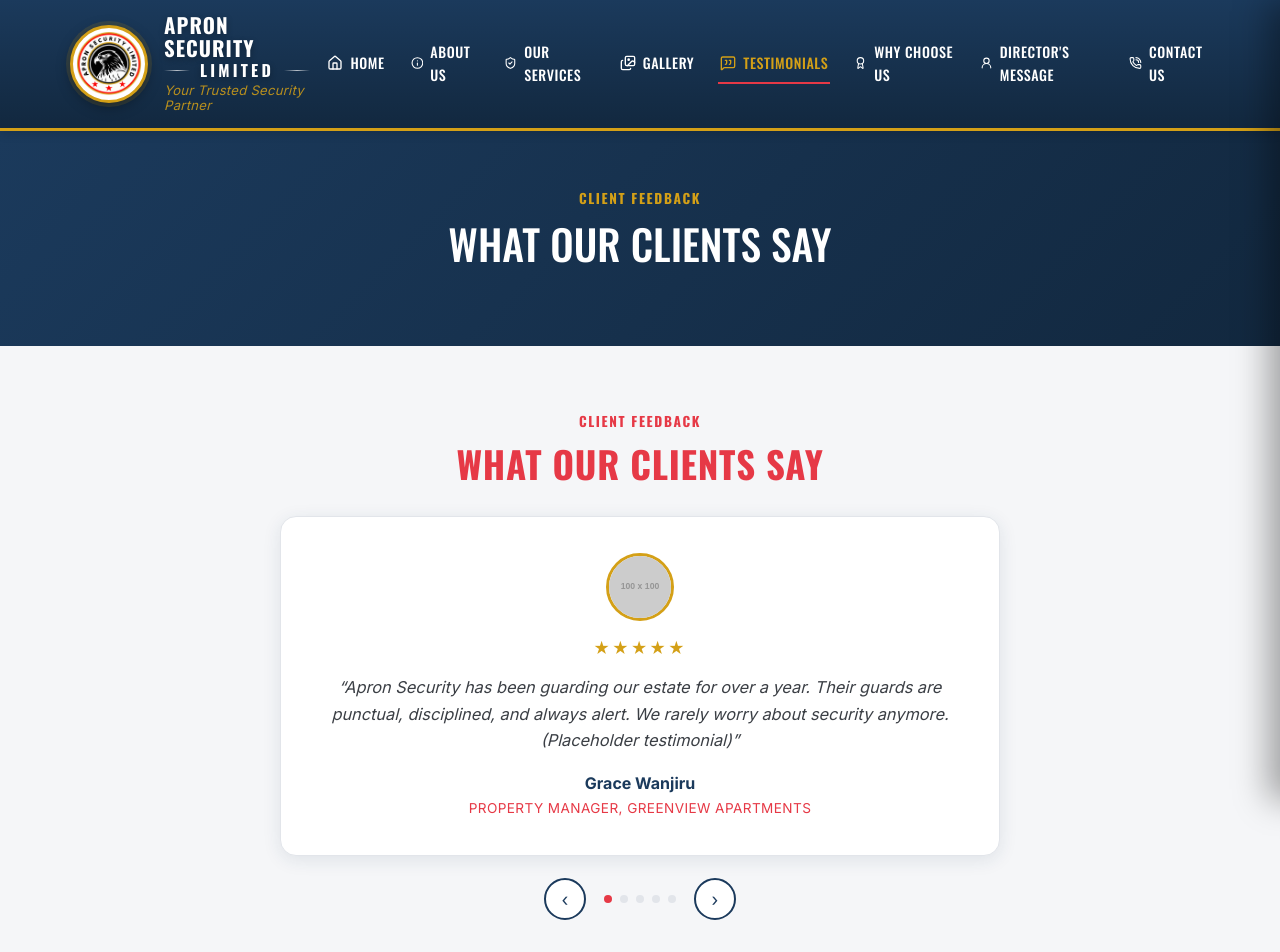
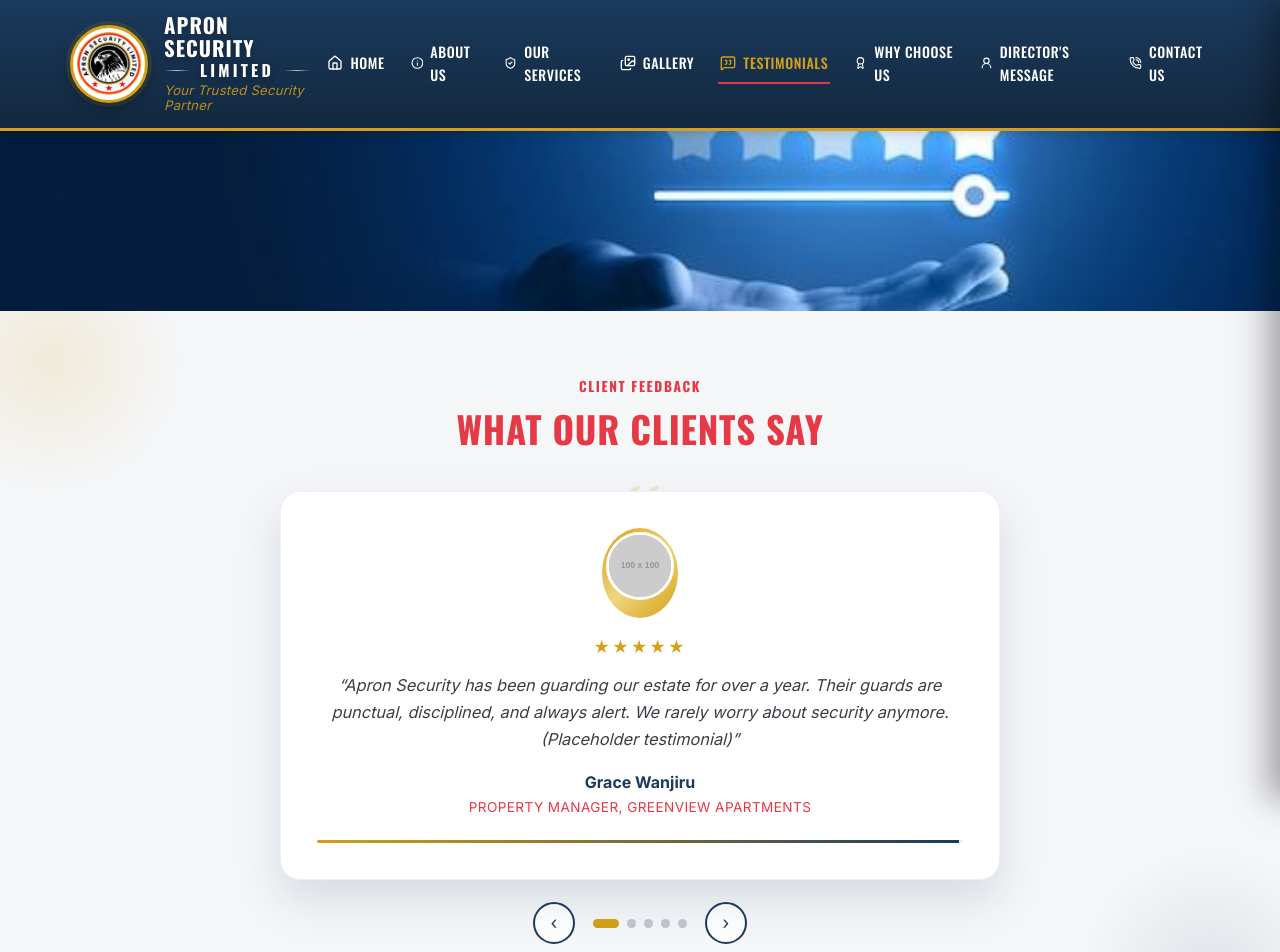
Before and after one commit to Muchyz/apron, a React (Vite) app: page /testimonials in a window 1280 px wide. Shown: the top 952 px of the page. Built offline with nearby package versions, Linux system fonts and the light colour scheme.

Commit message:
Green circle checkmark badges on Services page

```diff
--- a/src/components/Testimonials.jsx
+++ b/src/components/Testimonials.jsx
@@ -6,8 +6,8 @@
 
   const next = () => setIndex((i) => (i + 1) % testimonials.length);
   const prev = () => setIndex((i) => (i - 1 + testimonials.length) % testimonials.length);
+  const goTo = (i) => setIndex(i);
 
-  // Auto-rotate every 6 seconds
   useEffect(() => {
     const t = setInterval(next, 6000);
     return () => clearInterval(t);
@@ -16,34 +16,51 @@
   const current = testimonials[index];
 
   return (
-    <section className="section section--alt" id="testimonials">
+    <section className="section section--alt testimonials-section" id="testimonials">
       <div className="container">
         <span className="section-eyebrow" style={{ textAlign: 'center', display: 'block' }}>
           Client Feedback
         </span>
-        <h2 className="section-heading" style={{ textAlign: 'center', marginBottom: '30px' }}>
+        <h2 className="section-heading" style={{ textAlign: 'center', marginBottom: '40px' }}>
           What Our Clients Say
         </h2>
 
         <div className="testimonial-slider">
-          <div className="card testimonial-card">
-            <img className="testimonial-card__avatar" src={current.avatar} alt={`Photo of ${current.name}`} />
+          <span className="testimonial-quote-icon" aria-hidden="true">&ldquo;</span>
+
+          <div className="testimonial-card" key={index}>
+            <div className="testimonial-card__avatar-wrap">
+              <img
+                className="testimonial-card__avatar"
+                src={current.avatar}
+                alt={`Photo of ${current.name}`}
+              />
+            </div>
             <div className="testimonial-card__stars" aria-label="5 out of 5 stars">
               ★★★★★
             </div>
             <p className="testimonial-card__quote">&ldquo;{current.quote}&rdquo;</p>
             <div className="testimonial-card__name">{current.name}</div>
             <div className="testimonial-card__role">{current.role}</div>
+
+            <div className="testimonial-card__progress" key={`progress-${index}`}>
+              <span></span>
+            </div>
           </div>
 
           <div className="slider-controls">
-            <button onClick={prev} aria-label="Previous testimonial">‹</button>
+            <button className="slider-arrow" onClick={prev} aria-label="Previous testimonial">‹</button>
             <div className="slider-dots">
               {testimonials.map((_, i) => (
-                <span key={i} className={i === index ? 'active' : ''}></span>
+                <button
+                  key={i}
+                  className={i === index ? 'active' : ''}
+                  onClick={() => goTo(i)}
+                  aria-label={`Go to testimonial ${i + 1}`}
+                ></button>
               ))}
             </div>
-            <button onClick={next} aria-label="Next testimonial">›</button>
+            <button className="slider-arrow" onClick={next} aria-label="Next testimonial">›</button>
           </div>
         </div>
       </div>
--- a/src/index.css
+++ b/src/index.css
@@ -471,19 +471,12 @@
 }
 
 .service-detail {
-  display: grid;
-  grid-template-columns: 1fr 1fr;
-  gap: 36px;
-  align-items: center;
+  max-width: 720px;
+  margin: 0 auto;
   padding: 44px 0;
   border-bottom: 1px solid var(--gray-border);
 }
 .service-detail:last-child { border-bottom: none; }
-.service-detail:nth-child(even) .service-detail__img { order: 2; }
-@media (max-width: 860px) {
-  .service-detail { grid-template-columns: 1fr; }
-  .service-detail:nth-child(even) .service-detail__img { order: 0; }
-}
 .service-detail__img img {
   border-radius: var(--radius-lg);
   box-shadow: var(--shadow-card);
@@ -1185,3 +1178,303 @@
   background: var(--navy-dark);
   transform: translateY(-2px);
 }
+
+/* ---------- Testimonials (mobile) ---------- */
+@media (max-width: 560px) {
+  .testimonial-card {
+    padding: 24px 18px;
+  }
+  .testimonial-card__avatar {
+    width: 56px;
+    height: 56px;
+  }
+  .testimonial-card__quote {
+    font-size: 0.95rem;
+    line-height: 1.5;
+  }
+  .slider-controls {
+    gap: 12px;
+  }
+  .slider-controls button {
+    font-size: 1.4rem;
+    padding: 4px 10px;
+  }
+}
+
+/* ---------- Testimonials (redesigned) ---------- */
+.testimonials-section {
+  position: relative;
+  overflow: hidden;
+}
+.testimonials-section::before,
+.testimonials-section::after {
+  content: '';
+  position: absolute;
+  width: 260px;
+  height: 260px;
+  border-radius: 50%;
+  pointer-events: none;
+}
+.testimonials-section::before {
+  top: -80px; left: -80px;
+  background: radial-gradient(circle, rgba(212,160,23,0.14) 0%, transparent 70%);
+}
+.testimonials-section::after {
+  bottom: -100px; right: -60px;
+  background: radial-gradient(circle, rgba(27,58,92,0.10) 0%, transparent 70%);
+}
+
+.testimonial-quote-icon {
+  position: absolute;
+  top: -22px;
+  left: 50%;
+  transform: translateX(-50%);
+  font-family: Georgia, serif;
+  font-size: 6rem;
+  line-height: 1;
+  color: var(--gold);
+  opacity: 0.18;
+  pointer-events: none;
+  z-index: 0;
+}
+
+.testimonial-card {
+  position: relative;
+  z-index: 1;
+  background: var(--white);
+  border-radius: 20px;
+  border: 1px solid rgba(27, 58, 92, 0.08);
+  box-shadow: 0 20px 45px rgba(27, 58, 92, 0.14);
+  animation: testimonialFadeIn 0.5s ease both;
+}
+@keyframes testimonialFadeIn {
+  from { opacity: 0; transform: translateY(18px) scale(0.98); }
+  to { opacity: 1; transform: translateY(0) scale(1); }
+}
+
+.testimonial-card__avatar-wrap {
+  display: inline-flex;
+  padding: 4px;
+  border-radius: 50%;
+  background: linear-gradient(135deg, var(--gold), #f0d580, var(--gold));
+  margin: 0 auto 16px;
+  animation: avatarPop 0.5s ease both;
+}
+@keyframes avatarPop {
+  from { opacity: 0; transform: scale(0.7); }
+  to { opacity: 1; transform: scale(1); }
+}
+.testimonial-card__avatar {
+  display: block;
+  width: 68px;
+  height: 68px;
+  border-radius: 50%;
+  border: 3px solid var(--white);
+  object-fit: cover;
+}
+
+.testimonial-card__stars { animation: fadeInUp 0.5s ease 0.1s both; }
+.testimonial-card__quote { animation: fadeInUp 0.5s ease 0.15s both; }
+.testimonial-card__name  { animation: fadeInUp 0.5s ease 0.2s both; }
+.testimonial-card__role  { animation: fadeInUp 0.5s ease 0.25s both; }
+@keyframes fadeInUp {
+  from { opacity: 0; transform: translateY(10px); }
+  to { opacity: 1; transform: translateY(0); }
+}
+
+.testimonial-card__progress {
+  margin-top: 22px;
+  height: 3px;
+  background: rgba(27, 58, 92, 0.08);
+  border-radius: 999px;
+  overflow: hidden;
+}
+.testimonial-card__progress span {
+  display: block;
+  height: 100%;
+  width: 0%;
+  background: linear-gradient(90deg, var(--gold), var(--navy));
+  animation: progressGrow 6s linear forwards;
+}
+@keyframes progressGrow {
+  from { width: 0%; }
+  to { width: 100%; }
+}
+
+.slider-arrow {
+  display: inline-flex;
+  align-items: center;
+  justify-content: center;
+  width: 42px;
+  height: 42px;
+  border-radius: 50%;
+  border: 2px solid var(--navy);
+  background: var(--white);
+  color: var(--navy);
+  font-size: 1.4rem;
+  line-height: 1;
+  cursor: pointer;
+  transition: all 0.2s ease;
+}
+.slider-arrow:hover {
+  background: var(--navy);
+  color: var(--white);
+  transform: scale(1.08);
+  box-shadow: 0 6px 16px rgba(27, 58, 92, 0.3);
+}
+
+.testimonial-slider .slider-dots {
+  display: flex;
+  align-items: center;
+  gap: 8px;
+}
+.testimonial-slider .slider-dots button {
+  width: 9px;
+  height: 9px;
+  padding: 0;
+  border: none;
+  border-radius: 50%;
+  background: rgba(27, 58, 92, 0.25);
+  cursor: pointer;
+  transition: all 0.25s ease;
+}
+.testimonial-slider .slider-dots button:hover {
+  background: rgba(27, 58, 92, 0.5);
+}
+.testimonial-slider .slider-dots button.active {
+  width: 26px;
+  border-radius: 999px;
+  background: var(--gold);
+}
+
+@media (max-width: 560px) {
+  .testimonial-quote-icon { font-size: 4.5rem; top: -14px; }
+}
+
+/* ---------- Testimonials grid (dedicated page) ---------- */
+.testimonials-grid {
+  display: grid;
+  grid-template-columns: repeat(3, 1fr);
+  gap: 26px;
+  align-items: start;
+}
+@media (max-width: 900px) {
+  .testimonials-grid { grid-template-columns: repeat(2, 1fr); }
+}
+@media (max-width: 640px) {
+  .testimonials-grid { grid-template-columns: 1fr; }
+}
+
+.testimonial-card--list {
+  padding: 32px 24px;
+  text-align: center;
+  animation: none;
+}
+.testimonial-card--list .testimonial-card__progress {
+  display: none;
+}
+
+/* ---------- Testimonials page hero background ---------- */
+.page-hero--testimonials {
+  position: relative;
+  background: url('/testimonials-hero.jpg');
+  background-size: cover;
+  background-position: center;
+  padding: 90px 0;
+}
+
+/* ---------- Service detail icon + title row (always red badge) ---------- */
+.service-detail__title-row {
+  display: flex;
+  align-items: center;
+  gap: 14px;
+  margin-bottom: 14px;
+}
+.service-detail__icon {
+  flex-shrink: 0;
+  width: 48px;
+  height: 48px;
+  border-radius: 50%;
+  background: linear-gradient(135deg, var(--red), var(--red-dark));
+  color: var(--white);
+  display: flex;
+  align-items: center;
+  justify-content: center;
+  box-shadow: 0 8px 18px rgba(230, 57, 70, 0.35);
+}
+
+/* ---------- Spacing for image between title and paragraphs ---------- */
+.service-detail__img {
+  margin: 4px 0 20px;
+}
+
+/* ---------- Service detail card (redesigned) ---------- */
+.service-detail {
+  position: relative;
+  background: var(--white);
+  border-radius: var(--radius-lg);
+  box-shadow: var(--shadow-card);
+  border-left: 4px solid var(--red);
+  overflow: hidden;
+  padding: 0 0 28px;
+  margin-bottom: 32px;
+}
+.service-detail:last-child { margin-bottom: 0; border-bottom: none; }
+.service-detail__img {
+  position: relative;
+  margin: 0;
+}
+.service-detail__img img {
+  border-radius: 0;
+  box-shadow: none;
+  width: 100%;
+  height: 240px;
+  object-fit: cover;
+  display: block;
+}
+.service-detail__badge {
+  position: absolute;
+  top: 14px;
+  left: 14px;
+  background: var(--red);
+  color: var(--white);
+  font-family: var(--font-display);
+  font-size: 0.72rem;
+  font-weight: 700;
+  text-transform: uppercase;
+  letter-spacing: 0.03em;
+  padding: 6px 14px;
+  border-radius: 999px;
+  box-shadow: 0 4px 10px rgba(0,0,0,0.25);
+  z-index: 2;
+}
+.service-detail__body {
+  padding: 22px 26px 0;
+}
+.service-detail__checklist {
+  list-style: none;
+  margin: 16px 0 0;
+  padding: 0;
+}
+.service-detail__checklist li {
+  display: flex;
+  align-items: flex-start;
+  gap: 10px;
+  padding: 6px 0;
+  color: var(--gray-body);
+  font-size: 0.92rem;
+}
+.service-detail__checkbadge {
+  flex-shrink: 0;
+  width: 22px;
+  height: 22px;
+  border-radius: 50%;
+  background: #16a34a;
+  color: var(--white);
+  display: flex;
+  align-items: center;
+  justify-content: center;
+  margin-top: 1px;
+  line-height: 0;
+}
+.service-detail__checkbadge svg { display: block; }
--- a/src/pages/Testimonials.jsx
+++ b/src/pages/Testimonials.jsx
@@ -4,25 +4,22 @@
 export default function TestimonialsPage() {
   return (
     <main>
-      <div className="page-hero">
-        <div className="container">
-          <span className="section-eyebrow">Client Feedback</span>
-          <h1>What Our Clients Say</h1>
-        </div>
-      </div>
+      <div className="page-hero page-hero--testimonials"></div>
 
       <Testimonials />
 
       {/* Extra detail for the dedicated page: every testimonial listed in full */}
       <section className="section section--alt">
         <div className="container">
-          <h2 className="section-heading section-heading--navy" style={{ marginBottom: '24px' }}>
+          <h2 className="section-heading section-heading--navy" style={{ textAlign: 'center', marginBottom: '30px' }}>
             All Client Reviews
           </h2>
-          <div className="services-grid">
+          <div className="testimonials-grid">
             {testimonials.map((t) => (
-              <div className="card testimonial-card" key={t.name}>
-                <img className="testimonial-card__avatar" src={t.avatar} alt={`Photo of ${t.name}`} />
+              <div className="testimonial-card testimonial-card--list" key={t.name}>
+                <div className="testimonial-card__avatar-wrap">
+                  <img className="testimonial-card__avatar" src={t.avatar} alt={`Photo of ${t.name}`} />
+                </div>
                 <div className="testimonial-card__stars" aria-label="5 out of 5 stars">
                   ★★★★★
                 </div>
```
Also changed, not shown: src/components/Services.jsx (+24 -3 lines), src/data/content.js (+44 -1 lines), public/testimonials-hero.jpg (added).
